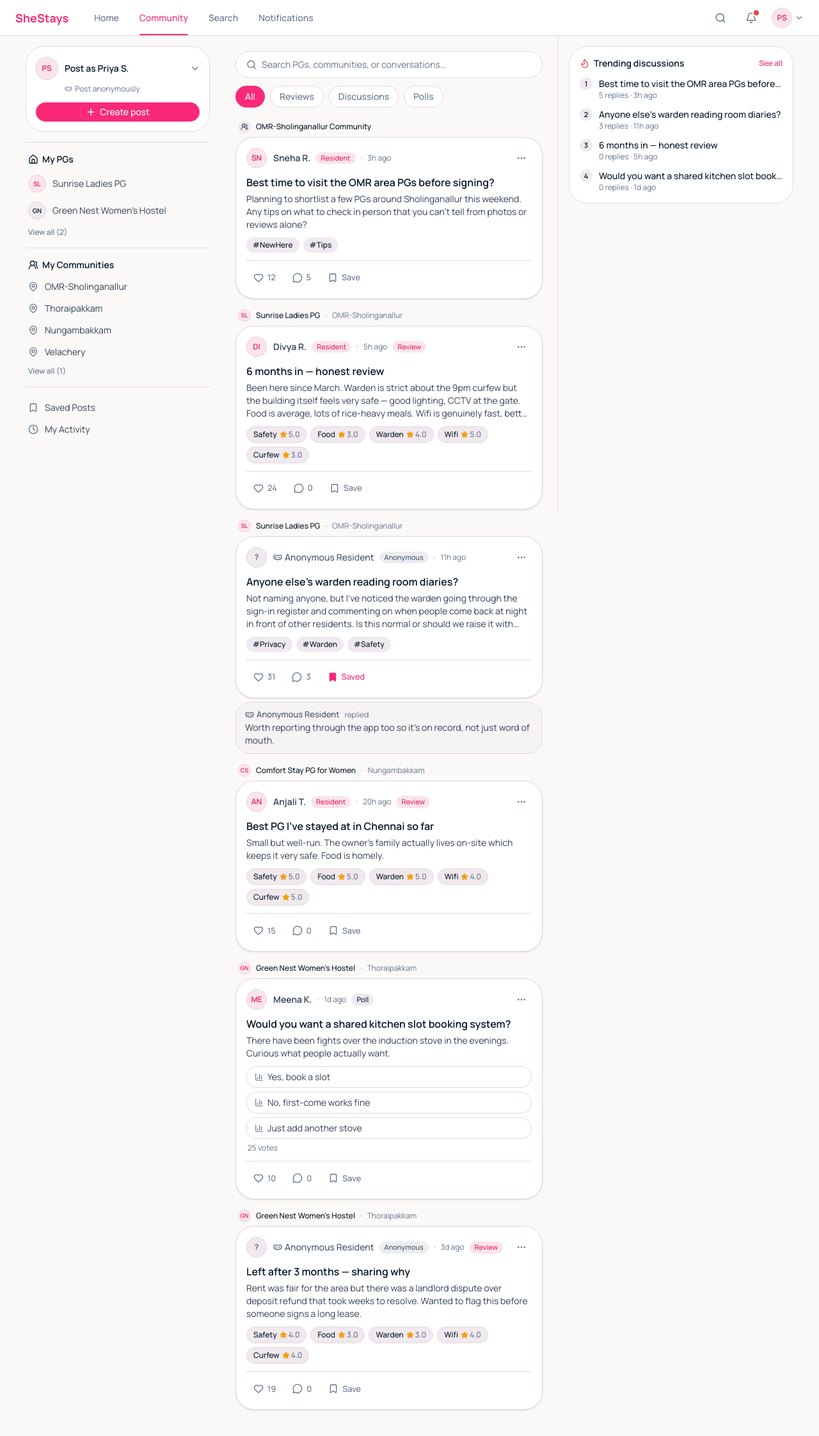
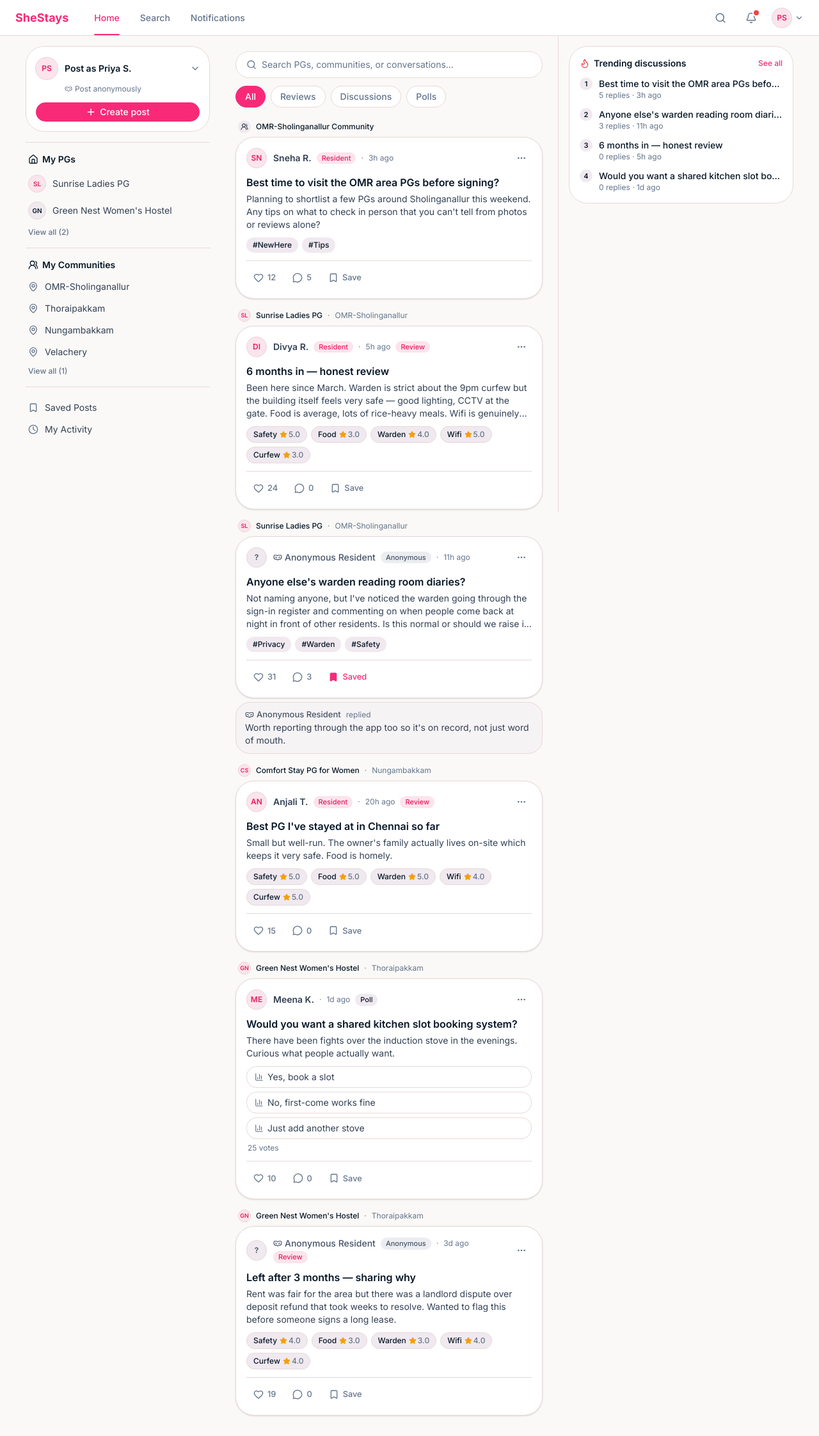
Before and after one commit to tharun-creator/she-comunity, a Next.js app in the folder apps/web/: page / in a window 1280 px wide. Shown: the whole page at 64% size. Built offline with nearby package versions, Linux system fonts and the light colour scheme.

Commit message:
Update styles and navigation components

```diff
--- a/apps/web/src/app/globals.css
+++ b/apps/web/src/app/globals.css
@@ -7,9 +7,9 @@
 @theme inline {
   --color-background: var(--background);
   --color-foreground: var(--foreground);
-  --font-sans: var(--font-manrope);
+  --font-sans: var(--font-inter), "Inter", sans-serif;
   --font-mono: var(--font-geist-mono);
-  --font-heading: var(--font-manrope);
+  --font-heading: var(--font-inter), "Inter", sans-serif;
   --color-sidebar-ring: var(--sidebar-ring);
   --color-sidebar-border: var(--sidebar-border);
   --color-sidebar-accent-foreground: var(--sidebar-accent-foreground);
--- a/apps/web/src/app/layout.tsx
+++ b/apps/web/src/app/layout.tsx
@@ -1,11 +1,11 @@
 import type { Metadata } from "next";
-import { Manrope, Geist_Mono } from "next/font/google";
+import { Inter, Geist_Mono } from "next/font/google";
 import { Toaster } from "@/components/ui/sonner";
 import { Providers } from "./providers";
 import "./globals.css";
 
-const manrope = Manrope({
-  variable: "--font-manrope",
+const inter = Inter({
+  variable: "--font-inter",
   subsets: ["latin"],
 });
 
@@ -24,7 +24,7 @@
   return (
     <html
       lang="en"
-      className={`${manrope.variable} ${geistMono.variable} h-full antialiased`}
+      className={`${inter.variable} ${geistMono.variable} h-full antialiased`}
     >
       <body className="min-h-full flex flex-col bg-background text-foreground">
         <Providers>
--- a/apps/web/src/components/shestays/top-nav.tsx
+++ b/apps/web/src/components/shestays/top-nav.tsx
@@ -8,11 +8,8 @@
 import { fetchNotifications, fetchProfile } from "@/lib/mock-data";
 import { cn } from "@/lib/utils";
 
-// "Community" is the real feed route. "Home" points at the same destination for now
-// (there's no distinct Home page yet) — rendered as a plain button rather than a second
-// <Link href="/"> because two Links sharing one href trips Next's internal href-keyed
-// dedup and logs a spurious duplicate-key warning.
 const NAV_LINKS = [
+  { href: "/", label: "Home", trackActive: true },
   { href: "/search", label: "Search", trackActive: true },
   { href: "/notifications", label: "Notifications", trackActive: true },
 ];
@@ -31,23 +28,6 @@
       </Link>
 
       <nav className="ml-10 flex items-center gap-8">
-        <button
-          type="button"
-          onClick={() => router.push("/")}
-          className="py-4 text-sm font-medium text-muted-foreground transition-colors hover:text-foreground"
-        >
-          Home
-        </button>
-        <Link
-          href="/"
-          className={cn(
-            "relative py-4 text-sm font-medium transition-colors",
-            pathname === "/" ? "text-primary" : "text-muted-foreground hover:text-foreground"
-          )}
-        >
-          Community
-          {pathname === "/" && <span className="absolute inset-x-0 -bottom-px h-0.5 rounded-full bg-primary" />}
-        </Link>
         {NAV_LINKS.map((item) => {
           const active = item.trackActive && pathname === item.href;
           return (
```
